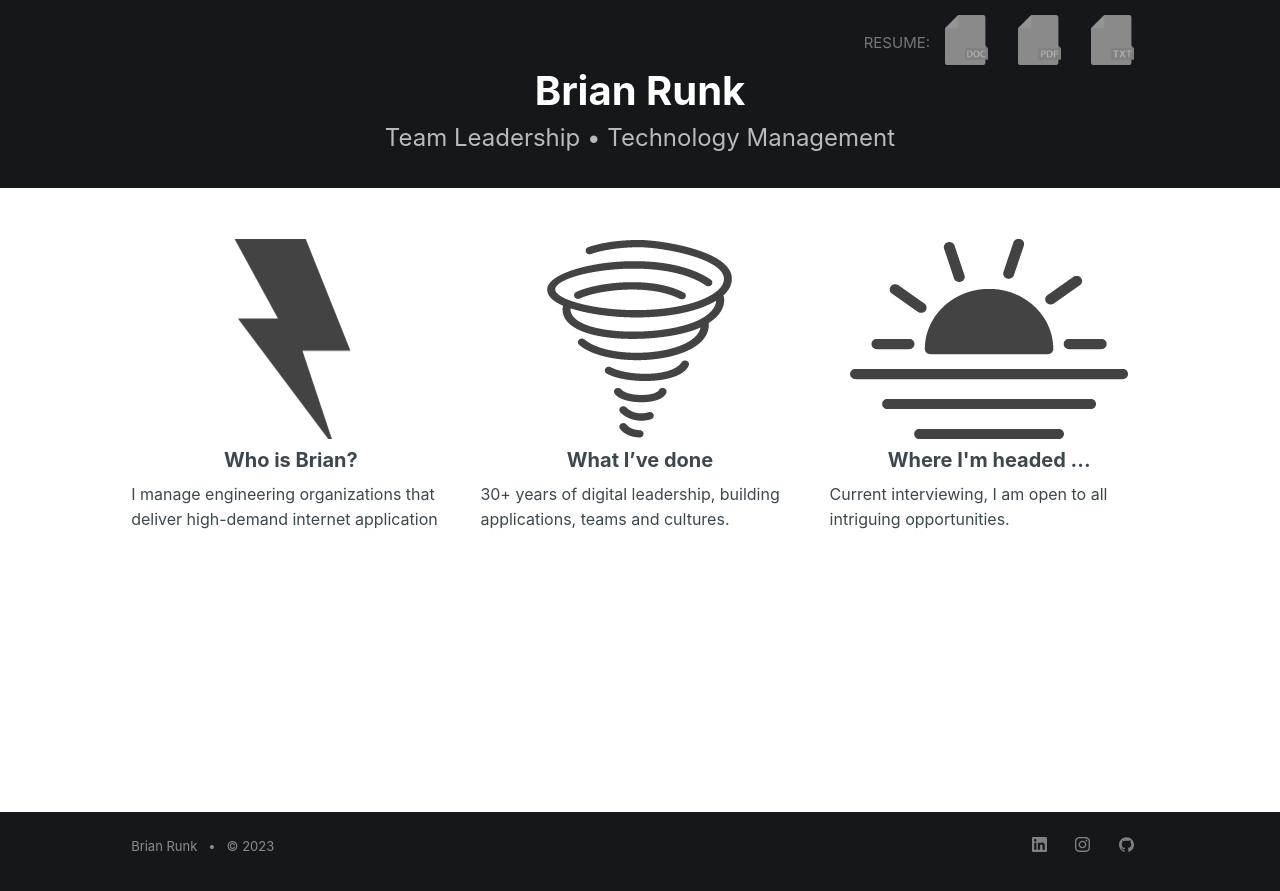
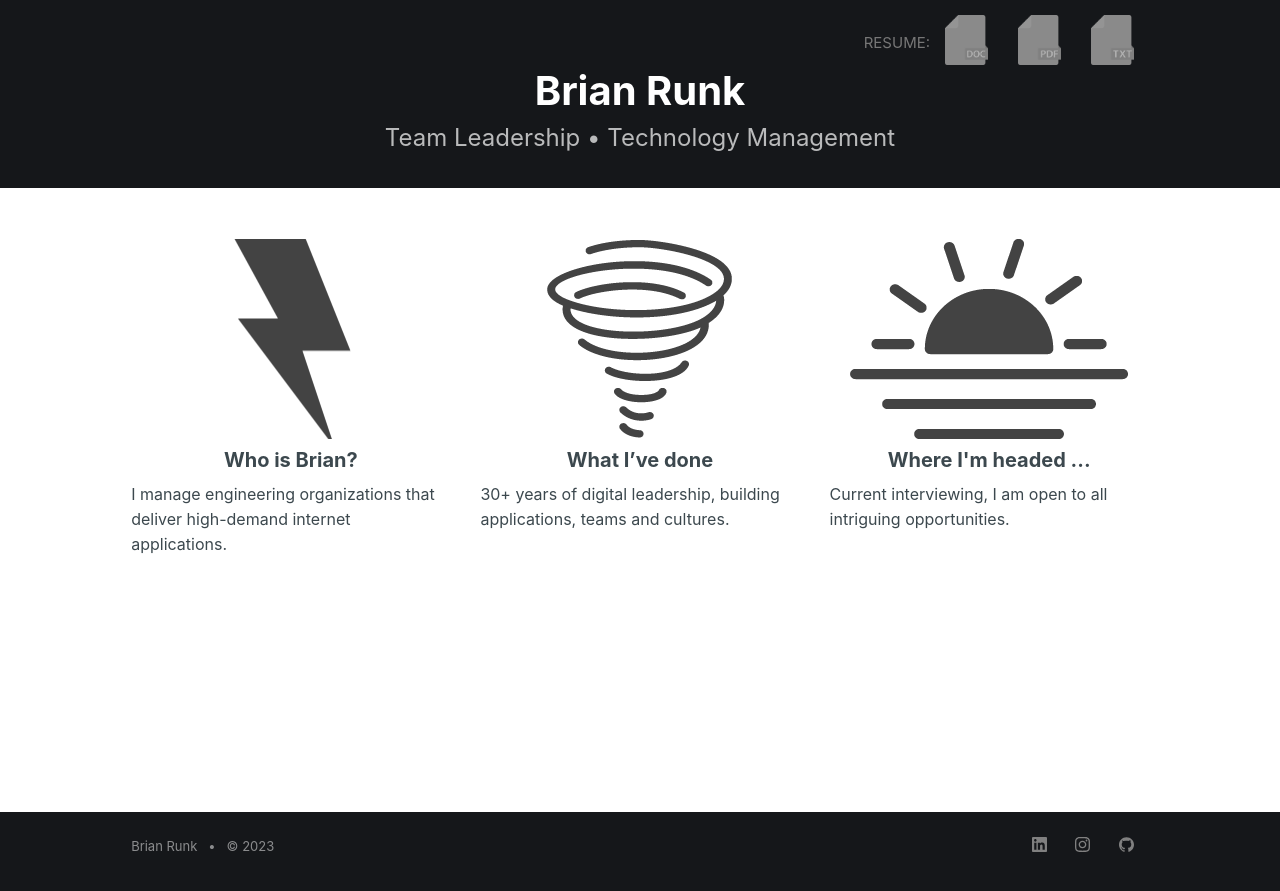
Before and after one commit to brian915/portfolio, a Jekyll site: the page built from index.md, in a window 1280 px wide. Shown: the top 891 px of the page. Built offline with Jekyll 4.4.1, drawn with Linux system fonts in a browser that asks for light colours.

Commit message:
add period and plural to applications

```diff
--- a/_data/home.yml
+++ b/_data/home.yml
@@ -18,7 +18,7 @@ resume_links:
 page_entries:
   - title: Who is Brian?
     url: who
-    desc: I manage engineering organizations that deliver high-demand internet application
+    desc: I manage engineering organizations that deliver high-demand internet applications.
     img: lightning.png
 
   - title: What I’ve done
```
